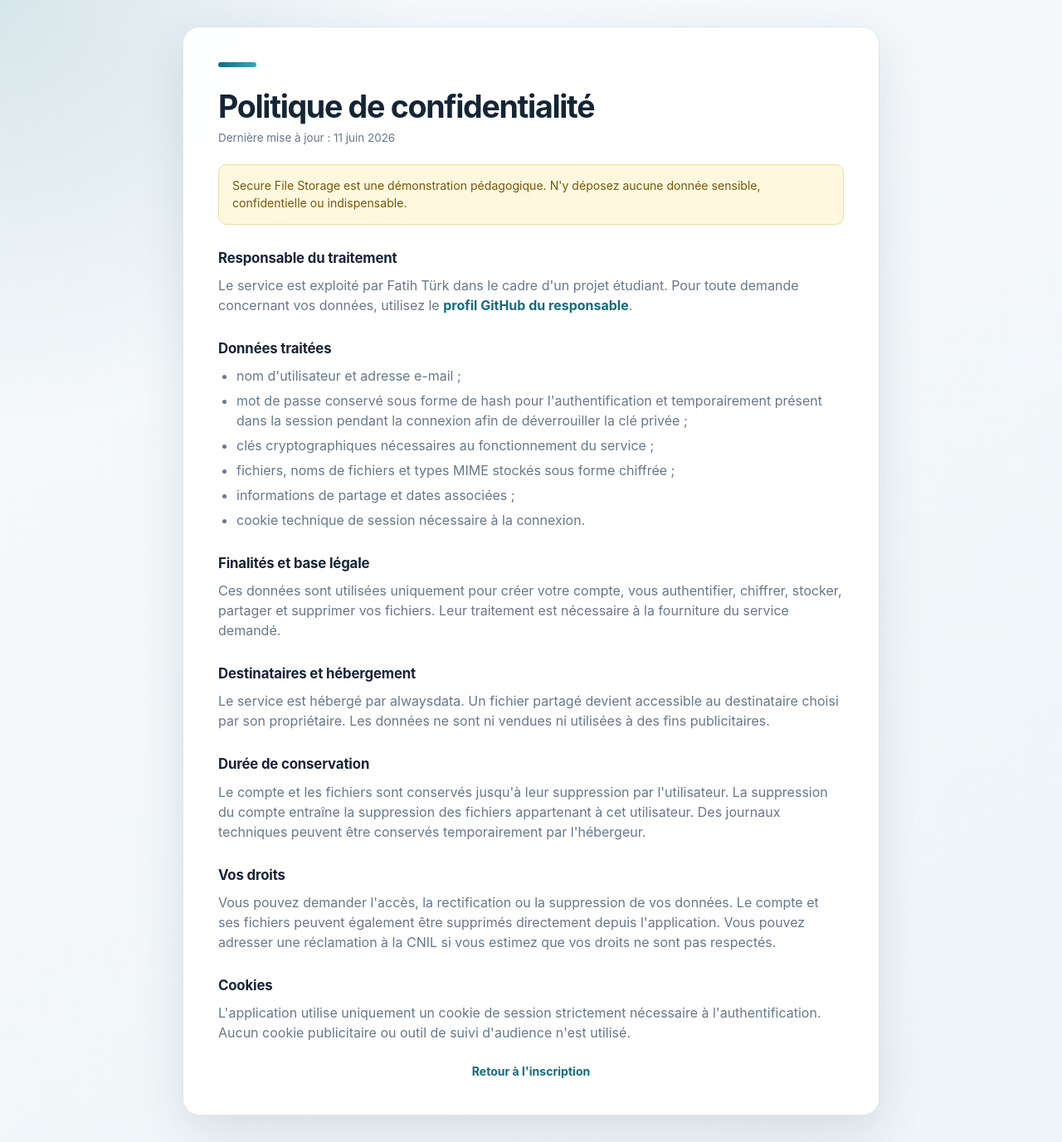
After one commit to fatiht7/secure-file-storage, a PHP site: page /privacy.php in a window 1280 px wide. The commit adds this page. Shown: the whole page at 83% size. Run offline with PHP 8.4, Linux system fonts and the light colour scheme.

Commit message:
Add privacy policy and terms of use

```diff
--- a/drivecrypto/dashboard.php
+++ b/drivecrypto/dashboard.php
@@ -176,6 +176,12 @@ function format_taille(int $octets): string {
                 </table>
             <?php endif; ?>
         </div>
+
+        <p class="legal-links">
+            <a href="privacy.php">Confidentialité</a>
+            <span aria-hidden="true">·</span>
+            <a href="terms.php">Conditions d'utilisation</a>
+        </p>
     </div>
 </body>
 </html>
--- a/drivecrypto/login.php
+++ b/drivecrypto/login.php
@@ -70,6 +70,11 @@ if ($_SERVER['REQUEST_METHOD'] === 'POST') {
         </form>
 
         <p class="link">Pas de compte ? <a href="register.php">S'inscrire</a></p>
+        <p class="legal-links">
+            <a href="privacy.php">Confidentialité</a>
+            <span aria-hidden="true">·</span>
+            <a href="terms.php">Conditions d'utilisation</a>
+        </p>
     </div>
 </body>
 </html>
--- /dev/null
+++ b/drivecrypto/privacy.php
@@ -0,0 +1,92 @@
+<!DOCTYPE html>
+<html lang="fr">
+<head>
+    <meta charset="UTF-8">
+    <meta name="viewport" content="width=device-width, initial-scale=1.0">
+    <title>Politique de confidentialité - Secure File Storage</title>
+    <link rel="stylesheet" href="public/css/style.css">
+</head>
+<body class="legal-page">
+    <main class="container legal-container">
+        <h1>Politique de confidentialité</h1>
+        <p class="legal-meta">Dernière mise à jour : 11 juin 2026</p>
+
+        <div class="legal-notice">
+            Secure File Storage est une démonstration pédagogique. N'y déposez
+            aucune donnée sensible, confidentielle ou indispensable.
+        </div>
+
+        <section>
+            <h2>Responsable du traitement</h2>
+            <p>
+                Le service est exploité par Fatih Türk dans le cadre d'un projet
+                étudiant. Pour toute demande concernant vos données, utilisez le
+                <a href="https://github.com/fatiht7">profil GitHub du responsable</a>.
+            </p>
+        </section>
+
+        <section>
+            <h2>Données traitées</h2>
+            <ul>
+                <li>nom d'utilisateur et adresse e-mail ;</li>
+                <li>mot de passe conservé sous forme de hash pour l'authentification et temporairement présent dans la session pendant la connexion afin de déverrouiller la clé privée ;</li>
+                <li>clés cryptographiques nécessaires au fonctionnement du service ;</li>
+                <li>fichiers, noms de fichiers et types MIME stockés sous forme chiffrée ;</li>
+                <li>informations de partage et dates associées ;</li>
+                <li>cookie technique de session nécessaire à la connexion.</li>
+            </ul>
+        </section>
+
+        <section>
+            <h2>Finalités et base légale</h2>
+            <p>
+                Ces données sont utilisées uniquement pour créer votre compte,
+                vous authentifier, chiffrer, stocker, partager et supprimer vos
+                fichiers. Leur traitement est nécessaire à la fourniture du
+                service demandé.
+            </p>
+        </section>
+
+        <section>
+            <h2>Destinataires et hébergement</h2>
+            <p>
+                Le service est hébergé par alwaysdata. Un fichier partagé devient
+                accessible au destinataire choisi par son propriétaire. Les
+                données ne sont ni vendues ni utilisées à des fins publicitaires.
+            </p>
+        </section>
+
+        <section>
+            <h2>Durée de conservation</h2>
+            <p>
+                Le compte et les fichiers sont conservés jusqu'à leur suppression
+                par l'utilisateur. La suppression du compte entraîne la suppression
+                des fichiers appartenant à cet utilisateur. Des journaux techniques
+                peuvent être conservés temporairement par l'hébergeur.
+            </p>
+        </section>
+
+        <section>
+            <h2>Vos droits</h2>
+            <p>
+                Vous pouvez demander l'accès, la rectification ou la suppression
+                de vos données. Le compte et ses fichiers peuvent également être
+                supprimés directement depuis l'application. Vous pouvez adresser
+                une réclamation à la CNIL si vous estimez que vos droits ne sont
+                pas respectés.
+            </p>
+        </section>
+
+        <section>
+            <h2>Cookies</h2>
+            <p>
+                L'application utilise uniquement un cookie de session strictement
+                nécessaire à l'authentification. Aucun cookie publicitaire ou outil
+                de suivi d'audience n'est utilisé.
+            </p>
+        </section>
+
+        <p class="link"><a href="register.php">Retour à l'inscription</a></p>
+    </main>
+</body>
+</html>
--- a/drivecrypto/public/css/style.css
+++ b/drivecrypto/public/css/style.css
@@ -131,6 +131,51 @@ form {
     cursor: pointer;
 }
 
+.checkbox-group {
+    display: flex;
+    align-items: flex-start;
+    gap: 10px;
+    margin: 4px 0 16px;
+    color: var(--text-muted);
+    font-size: 0.82rem;
+}
+
+.checkbox-group input {
+    width: 17px;
+    height: 17px;
+    flex: 0 0 auto;
+    margin-top: 2px;
+    accent-color: var(--primary);
+}
+
+.checkbox-group label {
+    font-weight: 500;
+}
+
+.checkbox-group a,
+.legal-links a,
+.legal-container a {
+    color: var(--primary);
+    font-weight: 700;
+    text-decoration: none;
+}
+
+.checkbox-group a:hover,
+.legal-links a:hover,
+.legal-container a:hover {
+    text-decoration: underline;
+}
+
+.form-notice {
+    padding: 11px 13px;
+    margin-bottom: 18px;
+    color: #76570a;
+    background: #fff8df;
+    border: 1px solid #eadca8;
+    border-radius: 9px;
+    font-size: 0.8rem;
+}
+
 .form-group input:focus {
     outline: none;
     background: var(--surface);
@@ -245,6 +290,59 @@ form > .btn {
 
 .link a:hover {
     text-decoration: underline;
+}
+
+.legal-links {
+    display: flex;
+    justify-content: center;
+    gap: 8px;
+    margin-top: 14px;
+    font-size: 0.78rem;
+    text-align: center;
+}
+
+.legal-page {
+    padding: 32px 20px;
+}
+
+.legal-container {
+    max-width: 840px;
+    margin: 0 auto;
+}
+
+.legal-container h1 {
+    margin-bottom: 6px;
+}
+
+.legal-container section {
+    margin-top: 28px;
+}
+
+.legal-container h2 {
+    margin-bottom: 8px;
+}
+
+.legal-container ul {
+    padding-left: 22px;
+    color: var(--text-muted);
+}
+
+.legal-container li + li {
+    margin-top: 6px;
+}
+
+.legal-meta {
+    font-size: 0.84rem;
+}
+
+.legal-notice {
+    padding: 14px 16px;
+    margin-top: 22px;
+    color: #76570a;
+    background: #fff8df;
+    border: 1px solid #eadca8;
+    border-radius: 10px;
+    font-size: 0.88rem;
 }
 
 .header {
```
Also changed, not shown: drivecrypto/register.php (+21 -0 lines), drivecrypto/terms.php (added, +79 -0 lines), README.md.
